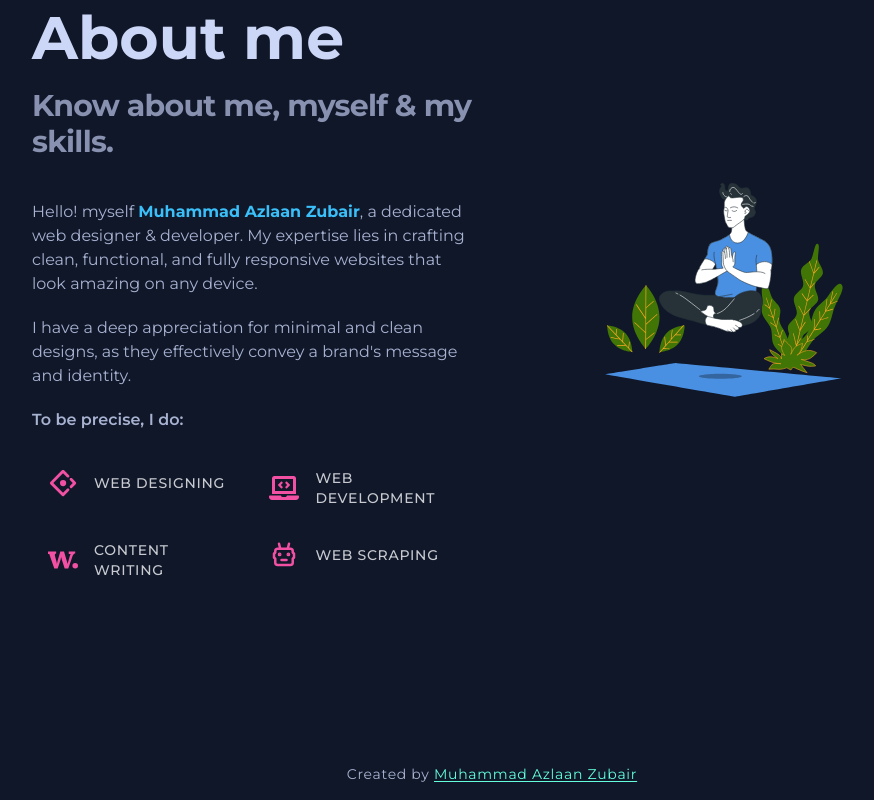
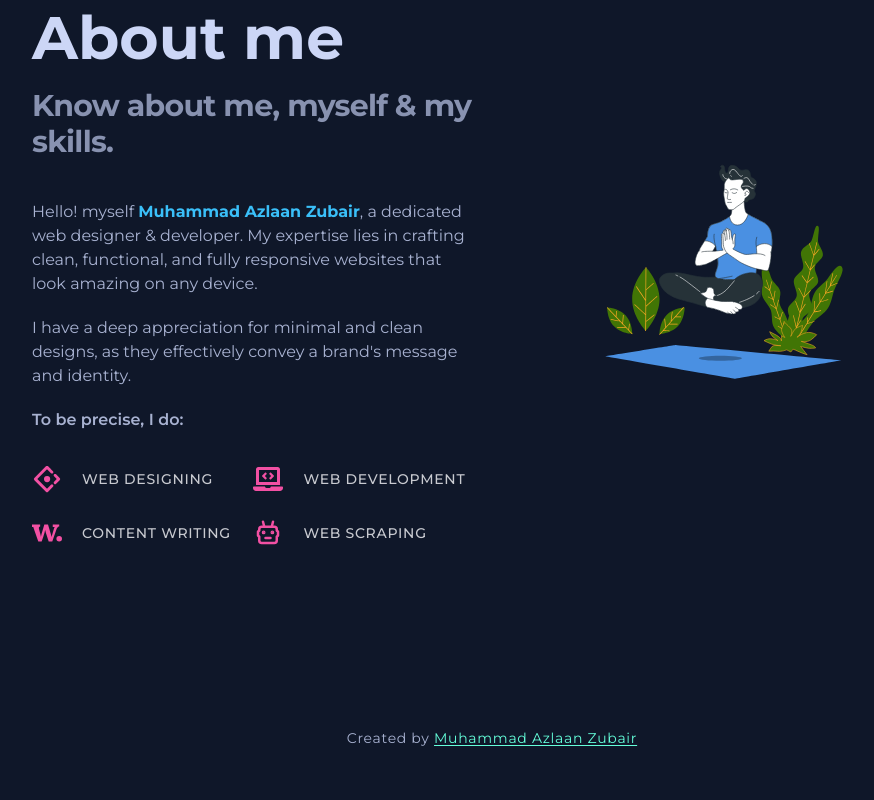
Before and after one commit to X-leaf7/personal-portfolio-site, a Next.js app: page / in a window 1280 px wide. Shown: the part 872-1672 px from the top of the page, without its empty margins (148-1022 px from the left). After the commit the page ends 1636 px from the top, so only its background shows below. Built offline with nearby package versions, Linux system fonts and the light colour scheme.

Commit message:
about section skills alignments adjusted

```diff
--- a/components/about/About.jsx
+++ b/components/about/About.jsx
@@ -1,7 +1,4 @@
-import {
-  AiOutlineAntDesign as GraphicIcon,
-  // AiFillRobot as Scraping,
-} from "react-icons/ai";
+import { AiOutlineAntDesign as GraphicIcon } from "react-icons/ai";
 import { FaLaptopCode as Development } from "react-icons/fa";
 import { SiWritedotas as Writing } from "react-icons/si";
 import { TbRobot as Scraping } from "react-icons/tb";
@@ -50,11 +47,14 @@ const About = () => {
           <p className="mb-5 font-semibold leading-loose text-navy-slate w-full md:max-w-3xl text-xs md:text-base">
             To be precise, I do:
           </p>
-          <div className="grid grid-cols-2 gap-0 justify-center mb-10">
+          <div className="grid grid-cols-2 lg:grid-cols-2 gap-0 justify-center mb-10">
             {about_skills.map((skill, index) => {
               const { title, Icon } = skill;
               return (
-                <div className="alert bg-transparent border-none" key={index}>
+                <div
+                  className="flex flex-row justify-start gap-5 items-center py-3"
+                  key={index}
+                >
                   <span className="text-accent-focus text-3xl">
                     <Icon />
                   </span>
```
Also changed, not shown: 1 other file (tests, documents, lock files or other folders).
